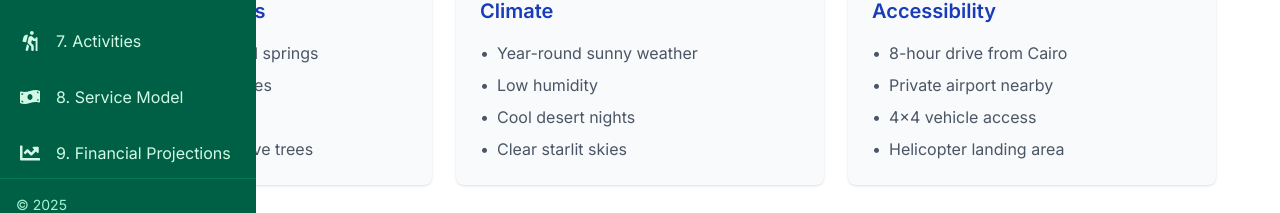
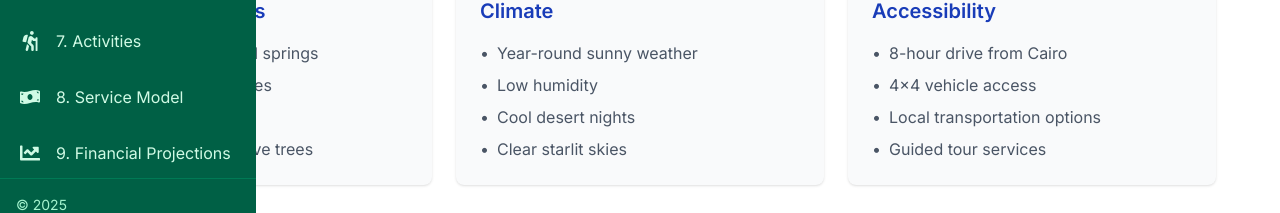
Before and after one commit to momoussa2000/siwa-wellness-resort, a Next.js app: page /site-location in a window 1280 px wide. Shown: the part 553-766 px from the top of the page. Built offline with nearby package versions, Linux system fonts and the light colour scheme.

Commit message:
Remove private airport and helicopter references from site location page

```diff
--- a/src/app/site-location/page.tsx
+++ b/src/app/site-location/page.tsx
@@ -26,9 +26,9 @@ export default function SiteLocation() {
       title: "Accessibility",
       features: [
         "8-hour drive from Cairo",
-        "Private airport nearby",
         "4x4 vehicle access",
-        "Helicopter landing area"
+        "Local transportation options",
+        "Guided tour services"
       ]
     }
   ];
```
